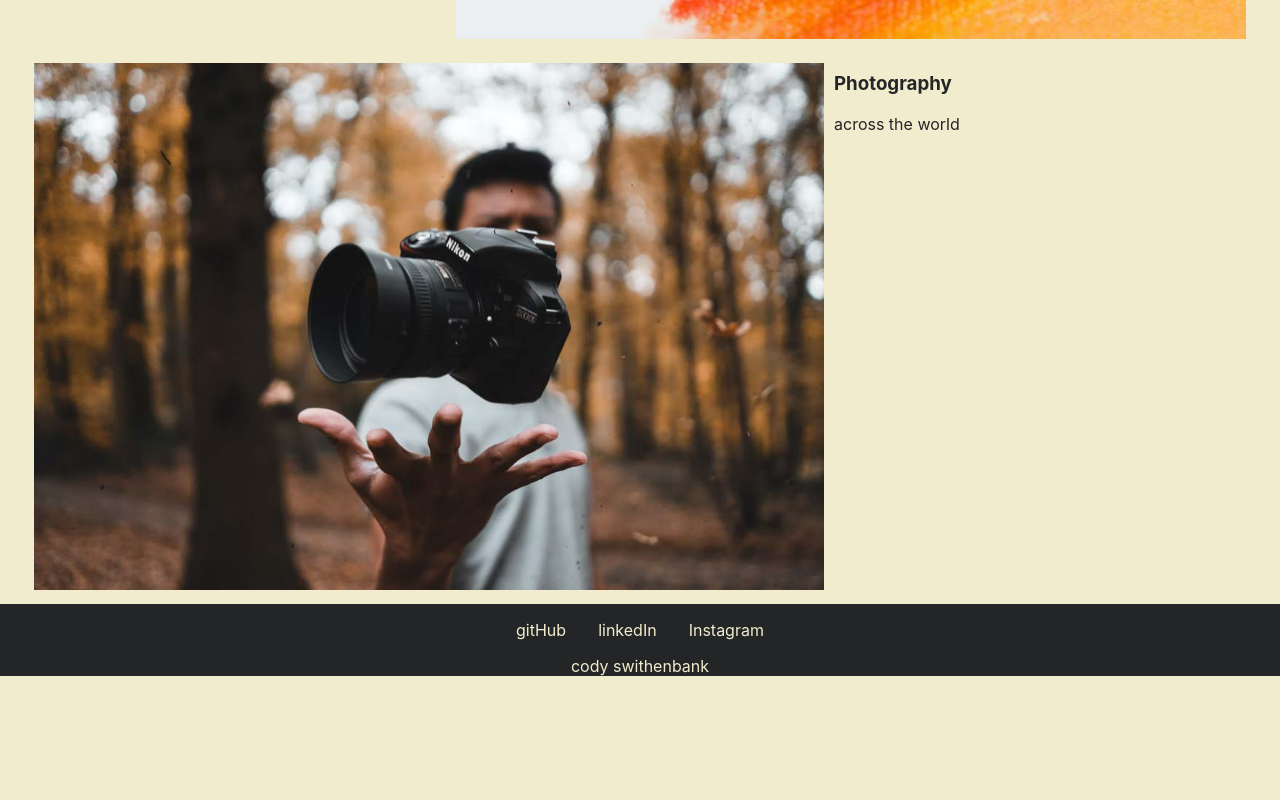
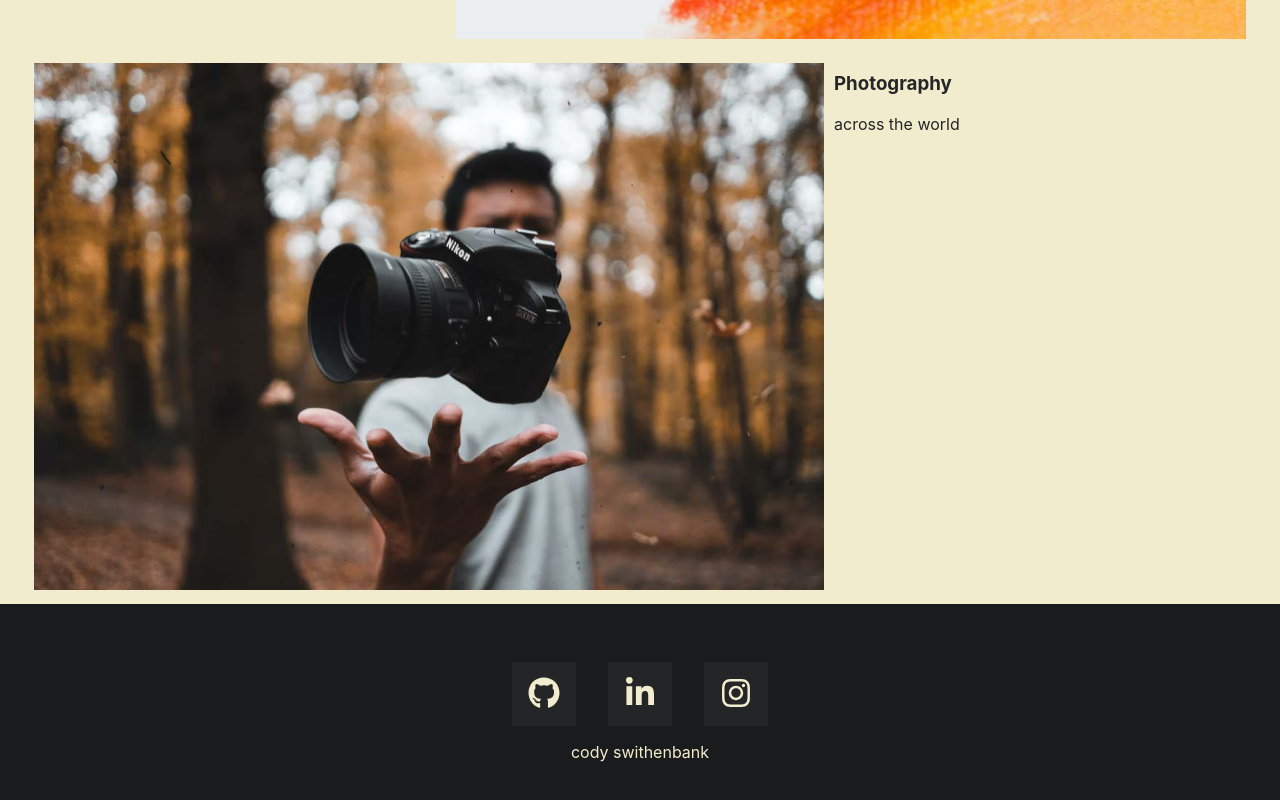
Before and after one commit to cswithen/portfolio, a Next.js app: page / in a window 1280 px wide. Shown: the part 3422-4222 px from the top of the page. Before the commit the page ends 4098 px from the top, so only its background shows below. Built offline with nearby package versions, Linux system fonts and the light colour scheme.

Commit message:
style: social icons
styled social buttons to include an animating background

closes #59

```diff
--- a/components/PageFooter.js
+++ b/components/PageFooter.js
@@ -1,4 +1,14 @@
 import React from "react";
+
+//components
+import { FontAwesomeIcon } from "@fortawesome/react-fontawesome";
+
+//font awesome icons
+import {
+  faGithub,
+  faLinkedinIn,
+  faInstagram,
+} from "@fortawesome/free-brands-svg-icons";
 
 //styles
 import styles from "../styles/Footer.module.css";
@@ -7,11 +17,17 @@ const Footer = ({ socials }) => {
   return (
     <div className={styles.footerContainer}>
       <div className={styles.socialContainer}>
-        {socials.map((social) => (
-          <div key={social.name} className={styles.socialCard}>
-            <a href={social.link}>{social.name}</a>
-          </div>
-        ))}
+        {socials.map((social, index) => {
+          let icon = [faGithub, faLinkedinIn, faInstagram];
+
+          return (
+            <a key={social.name} href={social.link}>
+              <div className={styles.socialCard}>
+                <FontAwesomeIcon icon={icon[index]} />
+              </div>
+            </a>
+          );
+        })}
       </div>
       <div className={styles.signature}>cody swithenbank</div>
     </div>
--- a/styles/Footer.module.css
+++ b/styles/Footer.module.css
@@ -1,17 +1,57 @@
 .footerContainer {
-  background-color: #232526;
+  background-color: #1a1b1d;
   color: #f2ecce;
+  height: 25vh;
+  display: flex;
+  flex-direction: column;
+  justify-content: center;
+  align-content: center;
 }
 
 .socialContainer {
   display: flex;
   justify-content: center;
+  font-size: 32px;
 }
 
 .socialCard {
   margin: 16px;
+  text-align: center;
+  line-height: 64px;
+  background-color: #232526;
+  height: 64px;
+  width: 64px;
+  transition: all 1s;
+}
+
+.socialCard:hover {
+  background-image: linear-gradient(
+    -90deg,
+    #d9593d,
+    #f2af5c,
+    #6fa8bf,
+    #30588c,
+    #d9593d
+  );
+  background-size: 300%;
+  background-repeat: repeat;
+  color: #232526;
+  animation: social 3s;
+  animation-iteration-count: infinite;
 }
 
 .signature {
   text-align: center;
 }
+
+@keyframes social {
+  0% {
+    background-position: 0;
+  }
+  50% {
+    background-position: 150%;
+  }
+  100% {
+    background-position: 300%;
+  }
+}
```
